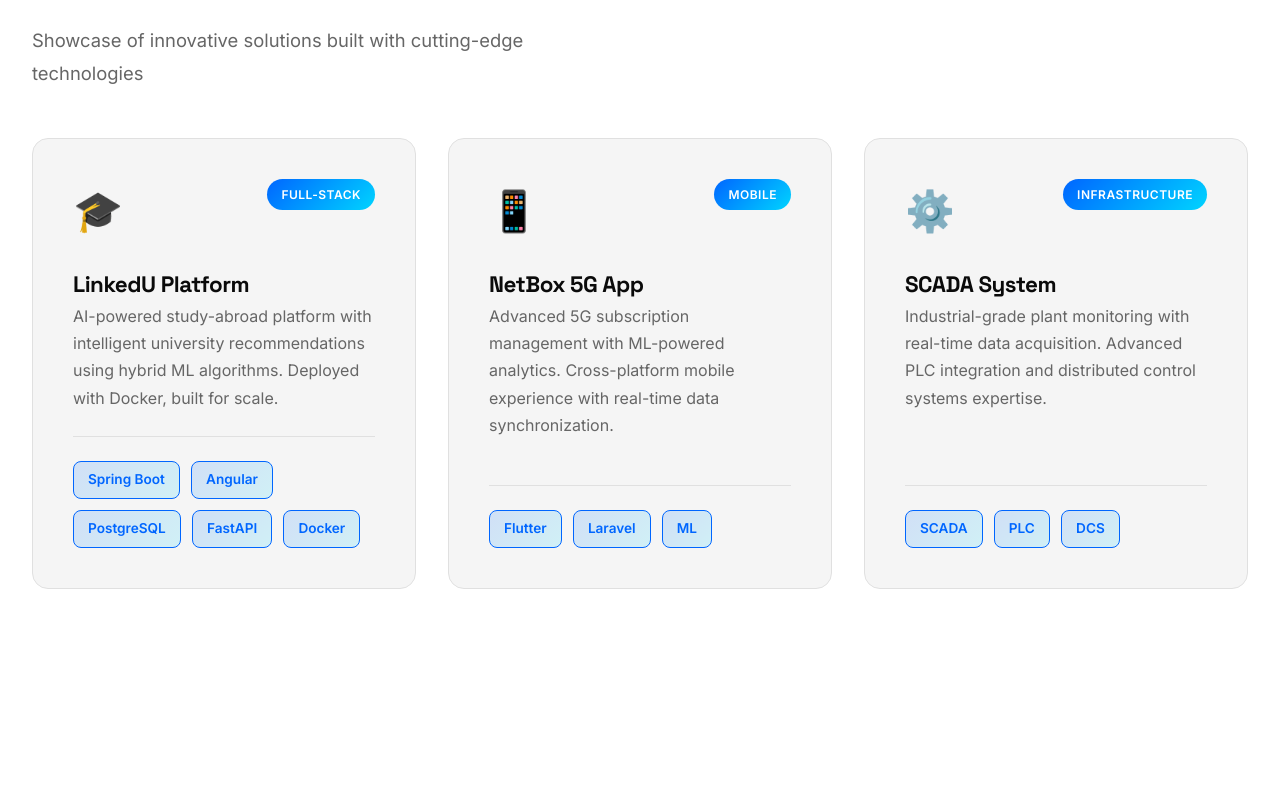
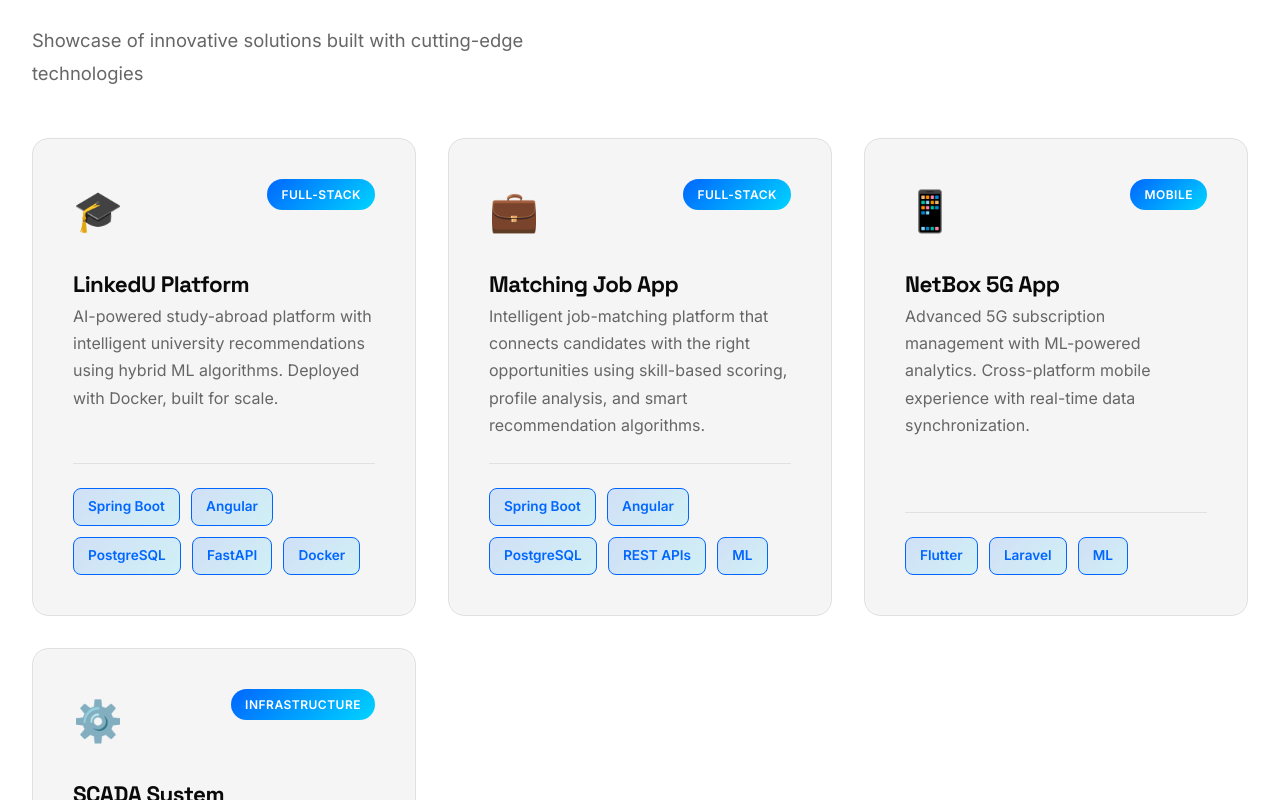
Before and after one commit to mohameddhiasakkar/portfolio, an Angular app: page / in a window 1280 px wide. Shown: the part 1900-2700 px from the top of the page. Built offline with nearby package versions, Linux system fonts and the light colour scheme.

Commit message:
new update

```diff
--- a/src/app/app.html
+++ b/src/app/app.html
@@ -93,6 +93,22 @@
                         <span class="tech-tag">PostgreSQL</span>
                         <span class="tech-tag">FastAPI</span>
                         <span class="tech-tag">Docker</span>
+                    </div>
+                </div>
+
+                <div class="project-card">
+                    <div class="project-header">
+                        <div class="project-icon">💼</div>
+                        <div class="project-badge">Full-Stack</div>
+                    </div>
+                    <h3 class="project-title">Matching Job App</h3>
+                    <p class="project-description">Intelligent job-matching platform that connects candidates with the right opportunities using skill-based scoring, profile analysis, and smart recommendation algorithms.</p>
+                    <div class="tech-tags">
+                        <span class="tech-tag">Spring Boot</span>
+                        <span class="tech-tag">Angular</span>
+                        <span class="tech-tag">PostgreSQL</span>
+                        <span class="tech-tag">REST APIs</span>
+                        <span class="tech-tag">ML</span>
                     </div>
                 </div>
 
```
